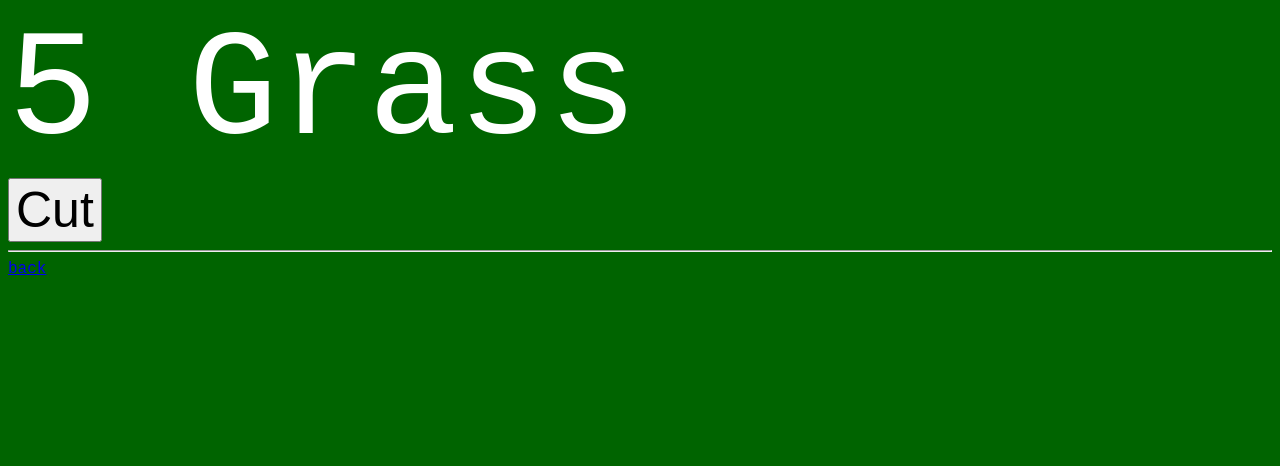
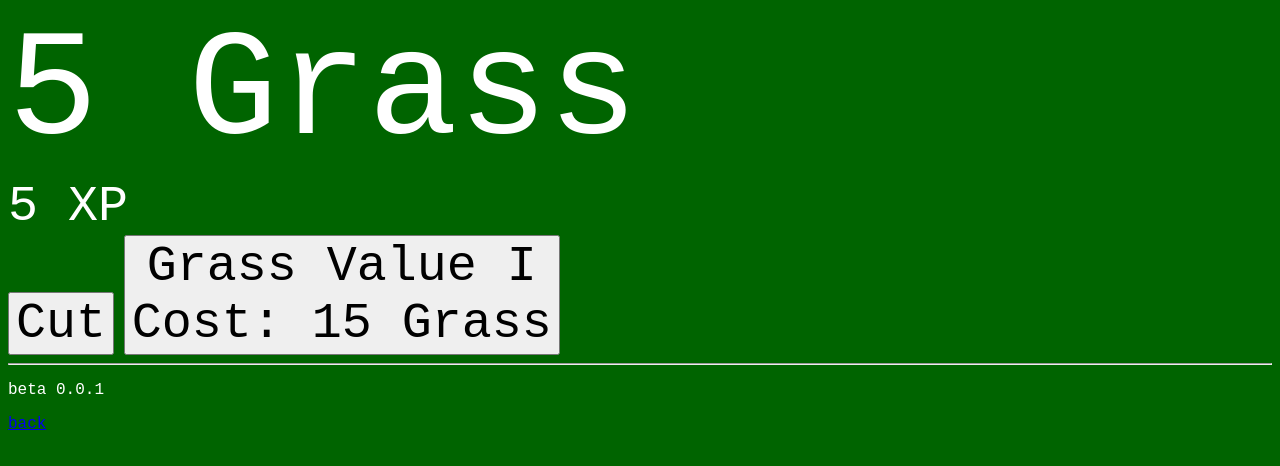
Before and after one commit to fotis2222/fotis2222.github.io, a website: page Grass Clicker/grass.html in a window 1280 px wide. Drawn offline with Linux system fonts and the light colour scheme.

Commit message:
Update Grass Clicker

```diff
--- a/Grass Clicker/css/main.css
+++ b/Grass Clicker/css/main.css
@@ -1,5 +1,9 @@
 #grassDisplay {
   font-size: 150px;
+}
+
+#xpDisplay {
+  font-size: 50px;
 }
 
 button {
@@ -7,7 +11,10 @@ button {
 }
 
 body {
-  font-family: "Courier New";
   background-color: darkgreen;
   color: white;
 }
+
+* {
+  font-family: "Courier New";
+}
--- a/Grass Clicker/grass.html
+++ b/Grass Clicker/grass.html
@@ -4,13 +4,18 @@
     <meta charset="UTF-8" />
     <meta name="viewport" content="width=device-width, initial-scale=1.0" />
     <link rel="stylesheet" href="css/main.css" />
-    <title>Document</title>
+    <title>Grass Clicker</title>
   </head>
   <body>
     <label id="grassDisplay">0 Grass</label> <br />
+    <label id="xpDisplay">0 XP</label> <br />
     <button onclick="cut()">Cut</button>
+    <button id="GV_1" onclick="buy(upgs.GV_1)">
+      Grass Value I<br />Cost: 15 Grass
+    </button>
     <script src="main.js"></script>
     <hr />
+    <p>beta 0.0.1</p>
     <a href="../index.html">back</a>
   </body>
 </html>
--- a/Grass Clicker/main.js
+++ b/Grass Clicker/main.js
@@ -1,13 +1,55 @@
 "use strict";
 const grassDisplay = document.getElementById("grassDisplay");
+const xpDisplay = document.getElementById("xpDisplay");
+// game data
 let game = {
     grass: 0,
+    grassMulti: 1,
+    xp: 0,
 };
+// every upgrade in the game so far with its info
+let upgs = {
+    GV_1: {
+        cost: 15,
+        costScaling: 1.2,
+        name: "Grass Value I",
+        buy: function (game) {
+            if (game.grass >= this.cost) {
+                game.grass -= this.cost;
+                this.cost = Math.floor(this.cost * this.costScaling);
+                game.grassMulti += 1;
+            }
+        },
+    },
+};
+// self-explanatory
 function cut() {
-    game.grass += 1;
+    game.grass += 1 * game.grassMulti;
+    game.xp += 1;
+    console.log(`Grass: ${game.grass}`);
     if (grassDisplay)
-        grassDisplay.innerHTML = `${game.grass} Grass`;
+        grassDisplay.textContent = `${game.grass} Grass`;
+    if (xpDisplay)
+        xpDisplay.textContent = `${game.xp} XP`;
 }
+// QoL Buy function
+function buy(upg) {
+    console.log("Buying upgrade:", upg.name);
+    upg.buy(game);
+    const btn = document.getElementById("GV_1");
+    if (btn) {
+        console.log(`Updating button text to: ${upg.name}<br>Cost: ${upg.cost} Grass`);
+        btn.innerHTML = `${upg.name}<br>Cost: ${upg.cost} Grass`;
+    }
+    else {
+        console.log("Button element not found");
+    }
+    if (grassDisplay) {
+        grassDisplay.textContent = `${game.grass} Grass`;
+    }
+}
+// Increment grass every second
 setInterval(function () {
     cut();
 }, 1000);
+//# sourceMappingURL=main.js.map
--- a/index.js
+++ b/index.js
@@ -1,2 +1,3 @@
 "use strict";
 console.log("you are the GOAT");
+//# sourceMappingURL=index.js.map
```
Also changed, not shown: Grass Clicker/main.ts (+55 -2 lines), index.html (+1 -1 lines), tsconfig.json (+13 -10 lines), 2 other files.
